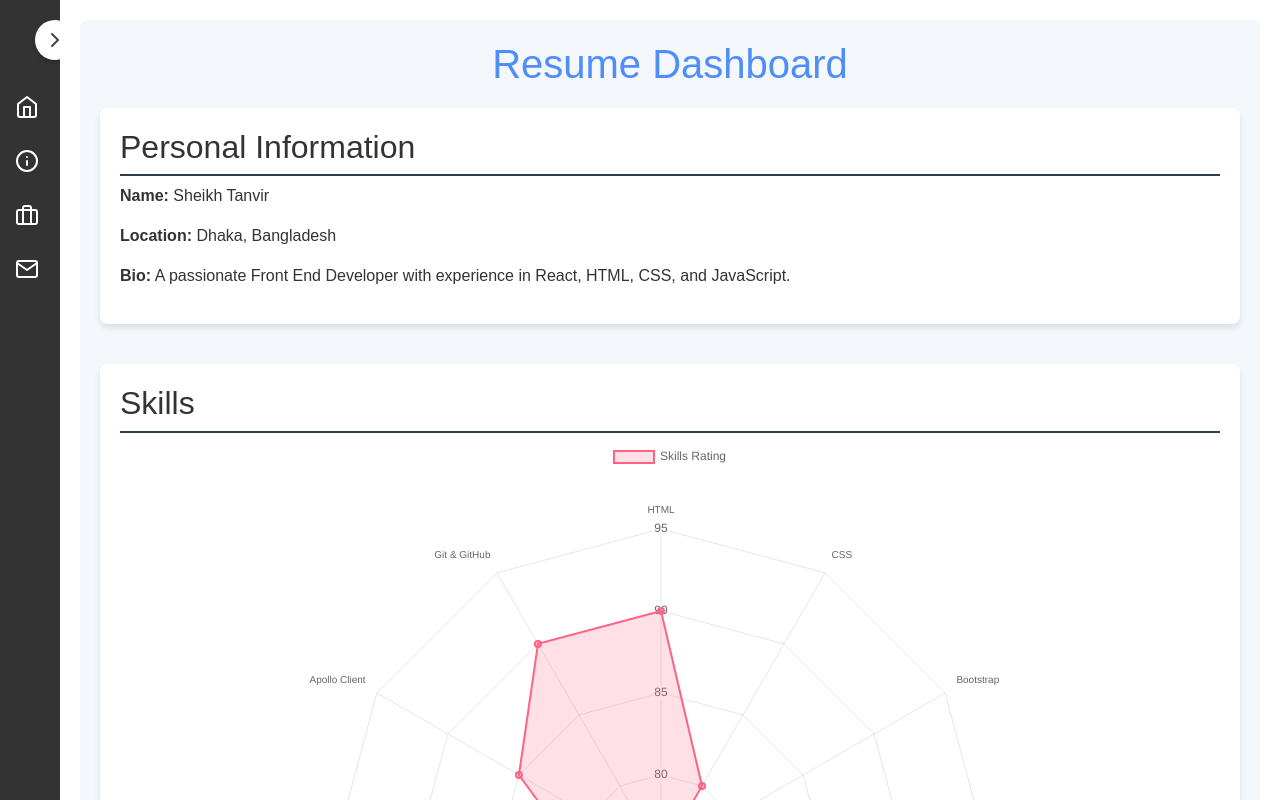
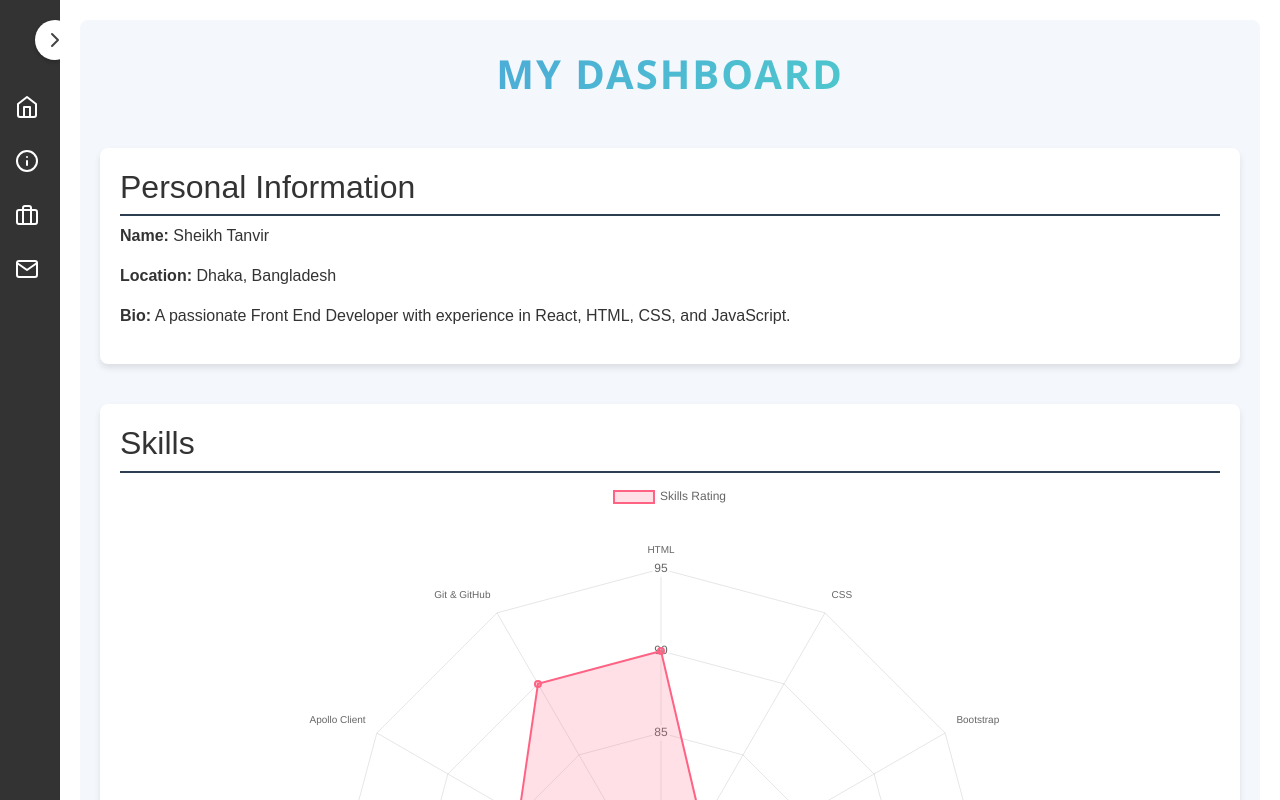
Before and after one commit to sktanvircse/Dashboard, a React (Create React App) app: page /dashboard in a window 1280 px wide. Shown: the top 800 px of the page. Built offline with nearby package versions, Linux system fonts and the light colour scheme.

Commit message:
navbar and layout render problem solving

```diff
--- a/src/Router.js
+++ b/src/Router.js
@@ -5,18 +5,26 @@ import Layout from "./configs/Layout";
 
 const Login = lazy(() => import("./views/auth/Login"));
 const Dashboard = lazy(() => import("./views/pages/Dashboard/index.jsx"));
+const About = lazy(() => import("./views/pages/About/index.jsx"));
 
 const AppRouter = () => {
     return (
         <BrowserRouter>
             <Suspense fallback={<div>Loading...</div>}>
                 <Routes>
-                    <Route path="" element={<Navigate to="/login" />} />
-                    <Route path="/" element={<Navigate to="/login" />} />
                     <Route path="/login" element={<Login />} />
-                    <Route element={<Layout />}>
-                        <Route path="/dashboard" element={<Dashboard />} />
-                    </Route>
+                    <Route
+                        path="/*"
+                        element={
+                            <Layout>
+                                <Routes>
+                                    <Route path="/dashboard" element={<Dashboard />} />
+                                    <Route path="/about" element={<About />} />
+                                    <Route path="*" element={<Navigate to="/dashboard" />} />
+                                </Routes>
+                            </Layout>
+                        }
+                    />
                 </Routes>
             </Suspense>
         </BrowserRouter>
--- a/src/configs/Layout.js
+++ b/src/configs/Layout.js
@@ -1,26 +1,22 @@
-import React, { useState } from 'react'
-import { Outlet } from "react-router-dom";
-
+import React, { useState } from 'react';
 import Navber from '../views/partial/Navber';
 import Footer from '../views/partial/Footer';
 
-
-const Layout = () => {
+const Layout = ({ children }) => {
     const [isOpen, setIsOpen] = useState(false);
 
     const toggleSidebar = () => {
         setIsOpen(!isOpen);
     };
+
     return (
-        <>
-            <div className={`layout-container ${isOpen ? 'sidebar-open' : ''}`}>
-                <Navber isOpen={isOpen} toggleSidebar={toggleSidebar} />
-                <div className={`main-content ${isOpen ? 'shifted' : ''}`}>
-                    <Outlet />
-                </div>
-                <Footer />
+        <div className={`layout-container ${isOpen ? 'sidebar-open' : ''}`}>
+            <Navber isOpen={isOpen} toggleSidebar={toggleSidebar} />
+            <div className={`main-content ${isOpen ? 'shifted' : ''}`}>
+                {children}
             </div>
-        </>
+            <Footer />
+        </div>
     );
 };
 
--- /dev/null
+++ b/src/views/pages/About/index.jsx
@@ -0,0 +1,11 @@
+import React from 'react'
+
+const index = () => {
+  return (
+    <>
+      <h1>About</h1>
+    </>
+  )
+}
+
+export default index
--- a/src/views/pages/Dashboard/index.jsx
+++ b/src/views/pages/Dashboard/index.jsx
@@ -43,9 +43,20 @@ const Dashboard = () => {
       boxShadow: '0 4px 6px rgba(0, 0, 0, 0.1)',
     },
     heading: {
-      color: '#4f8df7',
-      textAlign: 'center',
-      marginBottom: '20px',
+      fontSize: '2.5rem', // Size of the heading
+      fontWeight: 'bold', // Bold text
+      color: '#4A90E2', // Light blue color for the text
+      textAlign: 'center', // Center the header
+      textTransform: 'uppercase', // Uppercase the text
+      letterSpacing: '2px', // Add space between letters
+      marginBottom: '40px', // Space below the header
+      background: 'linear-gradient(135deg, #4A90E2, #50E3C2)', // Gradient background
+      color: 'transparent', // Text color becomes transparent to show the gradient
+      WebkitBackgroundClip: 'text', // Clip the background to text (works in webkit browsers)
+      fontFamily: '"Segoe UI", Tahoma, Geneva, Verdana, sans-serif', // Clean, modern font
+      // boxShadow: '0 4px 10px rgba(0, 0, 0, 0.1)', // Shadow effect for depth
+      padding: '10px', // Padding around the text
+      transition: 'transform 0.3s ease-in-out', // Add a transition for hover effect
     },
     skillChart: {
       maxWidth: '800px',
@@ -60,7 +71,7 @@ const Dashboard = () => {
 
   return (
     <div style={dashboardStyles.container}>
-      <h1 style={dashboardStyles.heading}>Resume Dashboard</h1>
+      <h1 style={dashboardStyles.heading}>My Dashboard</h1>
 
       {/* Personal Information Section */}
       <section style={dashboardStyles.section}>
--- a/src/views/partial/Navber.jsx
+++ b/src/views/partial/Navber.jsx
@@ -9,16 +9,18 @@ const Navber = ({ isOpen, toggleSidebar }) => {
         {isOpen ? <ChevronLeft /> : <ChevronRight />}
       </button>
       <ul className="menu-list">
-        <Link to="/dashboard" className='text-white' style={{textDecoration:"none"}}>
+        <Link to="/dashboard" className='text-white' style={{ textDecoration: "none" }}>
           <li>
             <Home />
             {isOpen && <span>Home</span>}
           </li>
         </Link>
-        <li>
-          <Info />
-          {isOpen && <span>About</span>}
-        </li>
+        <Link to="/about" className='text-white' style={{ textDecoration: "none" }}>
+          <li>
+            <Info />
+            {isOpen && <span>About</span>}
+          </li>
+        </Link>
         <li>
           <Briefcase />
           {isOpen && <span>Work</span>}
```
